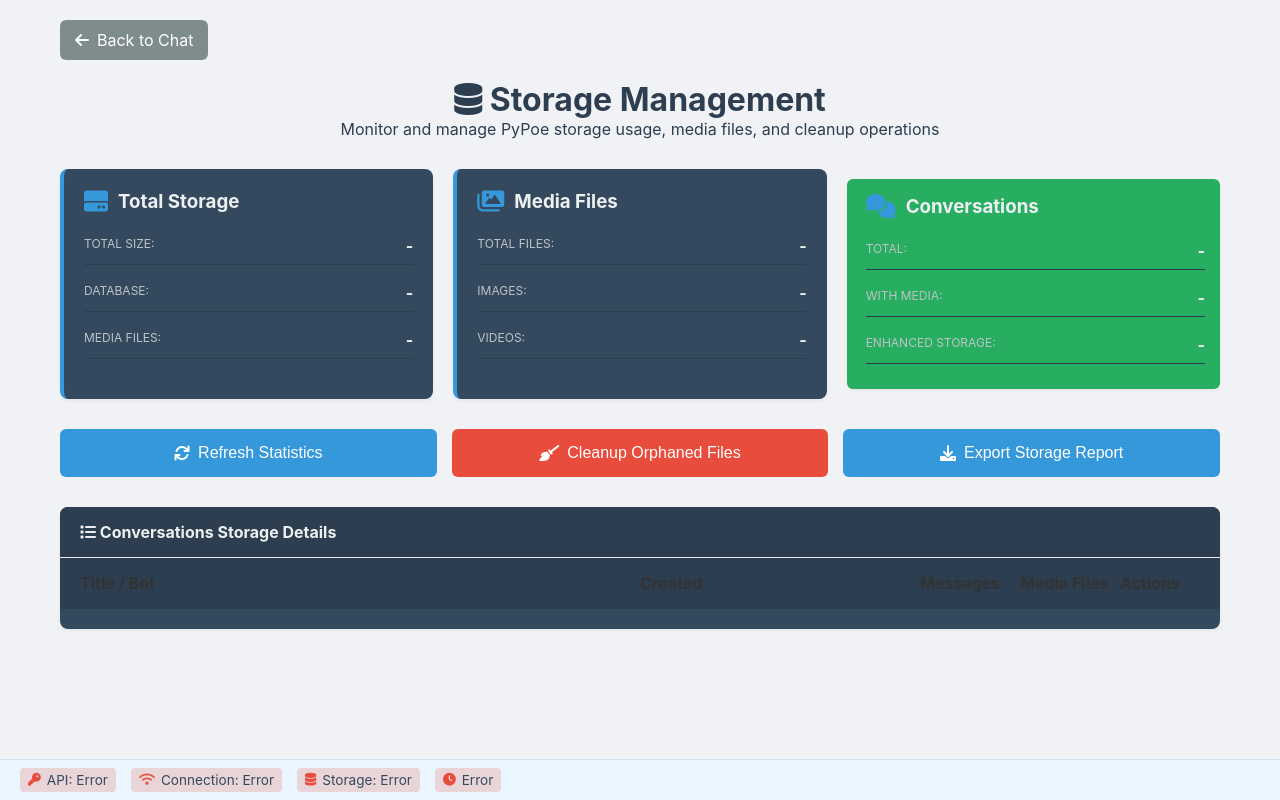
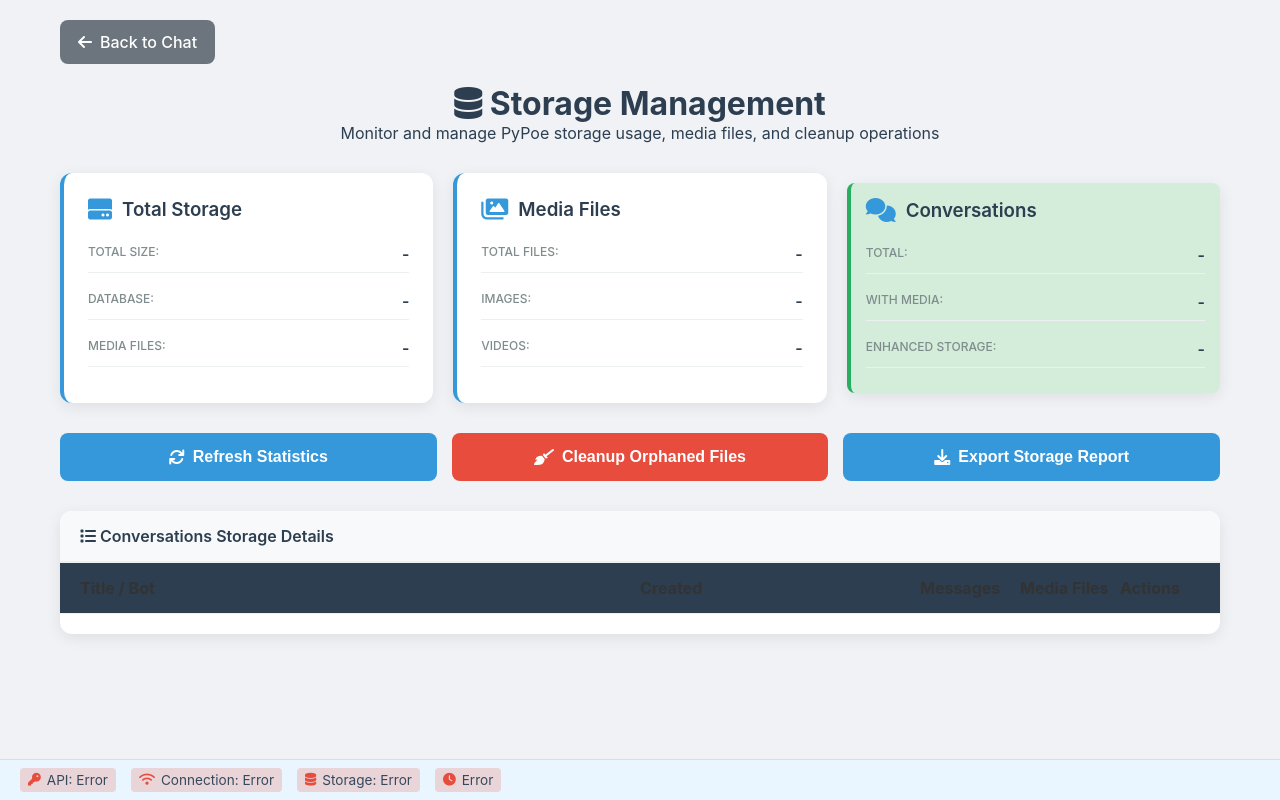
Before and after one commit to cyrilcaoyang/PyPoe, a Python web app: template src/pypoe/interfaces/web/templates/storage.html in a window 1280 px wide. Run offline with Jinja, Linux system fonts and the light colour scheme; the template is opened without the code that fills it, so the values that code supplies are empty.

Commit message:
ver 2.1.0

```diff
--- a/pyproject.toml
+++ b/pyproject.toml
@@ -4,7 +4,7 @@ build-backend = "setuptools.build_meta"
 
 [project]
 name = "pypoe"
-version = "2.0.0"
+version = "2.1.0"
 description = "Python client for Poe.com using the official API"
 readme = "README.md"
 license = {text = "MIT"}
@@ -75,5 +75,6 @@ include = ["pypoe*"]
 # Include web static files and templates
 [tool.setuptools.package-data]
 "pypoe.interfaces.web" = ["static/**/*", "templates/**/*"]
-"pypoe.scripts.setup" = ["*.md", "*.service"]
+"pypoe.scripts.setup" = ["*.service", "*.py"]
+"pypoe.docs" = ["*.md"]
 "*" = ["*.py", "*.md", "*.txt", "*.yaml", "*.json"]
--- a/src/pypoe/interfaces/web/static/style.css
+++ b/src/pypoe/interfaces/web/static/style.css
@@ -129,8 +135,9 @@ body {
 
 .stat-item .stat-label {
     font-size: 0.75rem;
-    color: #bdc3c7;
+    color: #7f8c8d;
     text-transform: uppercase;
+    font-weight: 500;
 }
 
 /* Remove tab navigation - no longer needed */
--- a/src/pypoe/interfaces/web/templates/storage.html
+++ b/src/pypoe/interfaces/web/templates/storage.html
@@ -30,10 +30,17 @@
         }
 
         .storage-card {
-            background: #34495e;
-            border-radius: 8px;
-            padding: 20px;
+            background: #ffffff;
+            border-radius: 12px;
+            padding: 24px;
             border-left: 4px solid #3498db;
+            box-shadow: 0 4px 15px rgba(0,0,0,0.08);
+            transition: transform 0.2s ease, box-shadow 0.2s ease;
+        }
+
+        .storage-card:hover {
+            transform: translateY(-2px);
+            box-shadow: 0 8px 25px rgba(0,0,0,0.12);
         }
 
         .storage-card.warning {
@@ -62,7 +69,8 @@
 
         .card-header h3 {
             margin: 0;
-            color: #ecf0f1;
+            color: #2c3e50;
+            font-weight: 600;
         }
 
         .stat-item {
@@ -70,22 +78,23 @@
             justify-content: space-between;
             margin-bottom: 10px;
             padding: 8px 0;
-            border-bottom: 1px solid #2c3e50;
+            border-bottom: 1px solid #ecf0f1;
         }
 
         .stat-label {
-            color: #bdc3c7;
+            color: #5a6c7d;
+            font-weight: 500;
         }
 
         .stat-value {
-            color: #ecf0f1;
-            font-weight: bold;
+            color: #2c3e50;
+            font-weight: 600;
         }
 
         .progress-bar {
             width: 100%;
             height: 8px;
-            background: #2c3e50;
+            background: #ecf0f1;
             border-radius: 4px;
             overflow: hidden;
             margin: 10px 0;
@@ -109,24 +118,27 @@
             color: white;
             border: none;
             padding: 15px 20px;
-            border-radius: 6px;
+            border-radius: 8px;
             cursor: pointer;
             font-size: 1rem;
             transition: all 0.3s ease;
             display: flex;
             align-items: center;
             justify-content: center;
+            font-weight: 600;
         }
 
         .action-button:hover {
             background: #2980b9;
             transform: translateY(-2px);
+            box-shadow: 0 4px 12px rgba(52, 152, 219, 0.3);
         }
 
         .action-button:disabled {
-            background: #7f8c8d;
+            background: #bdc3c7;
             cursor: not-allowed;
             transform: none;
+            box-shadow: none;
         }
 
         .action-button i {
@@ -139,20 +151,23 @@
 
         .action-button.danger:hover {
             background: #c0392b;
+            box-shadow: 0 4px 12px rgba(231, 76, 60, 0.3);
         }
 
         .conversations-table {
-            background: #34495e;
-            border-radius: 8px;
+            background: #ffffff;
+            border-radius: 12px;
             overflow: hidden;
             margin-bottom: 20px;
+            box-shadow: 0 4px 15px rgba(0,0,0,0.08);
         }
 
         .table-header {
-            background: #2c3e50;
+            background: #f8f9fa;
             padding: 15px 20px;
-            color: #ecf0f1;
-            font-weight: bold;
+            color: #2c3e50;
+            font-weight: 600;
+            border-bottom: 2px solid #ecf0f1;
         }
 
         .conversations-list {
@@ -165,21 +180,25 @@
             grid-template-columns: 2fr 1fr 100px 100px 80px;
             align-items: center;
             padding: 15px 20px;
-            border-bottom: 1px solid #2c3e50;
+            border-bottom: 1px solid #ecf0f1;
             transition: background 0.3s ease;
         }
 
         .conversation-row:hover {
-            background: #3498db;
+            background: #f8f9fa;
+        }
+
+        .conversation-row:last-child {
+            border-bottom: none;
         }
 
         .conversation-title {
-            color: #ecf0f1;
+            color: #2c3e50;
             font-weight: 500;
         }
 
         .conversation-bot {
-            color: #bdc3c7;
+            color: #5a6c7d;
             font-size: 0.9rem;
         }
 
@@ -190,53 +209,62 @@
             border-radius: 12px;
             font-size: 0.8rem;
             text-align: center;
+            font-weight: 600;
         }
 
         .media-badge.none {
-            background: #7f8c8d;
+            background: #95a5a6;
         }
 
         .message-count {
-            color: #bdc3c7;
+            color: #5a6c7d;
             text-align: center;
+            font-weight: 500;
         }
 
         .loading {
             text-align: center;
             padding: 40px;
-            color: #bdc3c7;
+            color: #7f8c8d;
         }
 
         .error {
-            background: #e74c3c;
-            color: white;
+            background: #f8d7da;
+            color: #721c24;
             padding: 15px;
-            border-radius: 6px;
+            border-radius: 8px;
             margin: 10px 0;
+            border-left: 4px solid #e74c3c;
         }
 
         .success {
-            background: #27ae60;
-            color: white;
+            background: #d4edda;
+            color: #155724;
             padding: 15px;
-            border-radius: 6px;
+            border-radius: 8px;
             margin: 10px 0;
+            border-left: 4px solid #27ae60;
         }
 
         .back-button {
             display: inline-flex;
             align-items: center;
-            background: #7f8c8d;
+            background: #6c757d;
             color: white;
             text-decoration: none;
-            padding: 10px 15px;
-            border-radius: 6px;
+            padding: 12px 18px;
+            border-radius: 8px;
             margin-bottom: 20px;
-            transition: background 0.3s ease;
+            transition: all 0.3s ease;
+            font-weight: 500;
         }
 
         .back-button:hover {
-            background: #95a5a6;
+            background: #5a6268;
+            transform: translateY(-1px);
+            box-shadow: 0 3px 8px rgba(108, 117, 125, 0.3);
+            text-decoration: none;
+            color: white;
         }
 
         .back-button i {
```
Also changed, not shown: other parts of src/pypoe/interfaces/web/static/style.css (+53 -35 lines), src/pypoe/interfaces/web/templates/settings.html (+2 -6 lines), src/pypoe/scripts/setup/_path_utils.py (added, +51 -0 lines), src/pypoe/scripts/setup/setup_credentials.py (+5 -5 lines), src/pypoe/scripts/setup/setup_webui.py (+4 -9 lines), README.md, src/pypoe/docs/README.md (added), src/pypoe/docs/README_DAEMON.md (renamed from src/pypoe/scripts/setup/README_daemon.md), src/pypoe/docs/README_SETUP.md (added), src/pypoe/docs/README_SLACK.md (renamed from src/pypoe/scripts/setup/slack_setup.md), src/pypoe/scripts/README.md (deleted).
